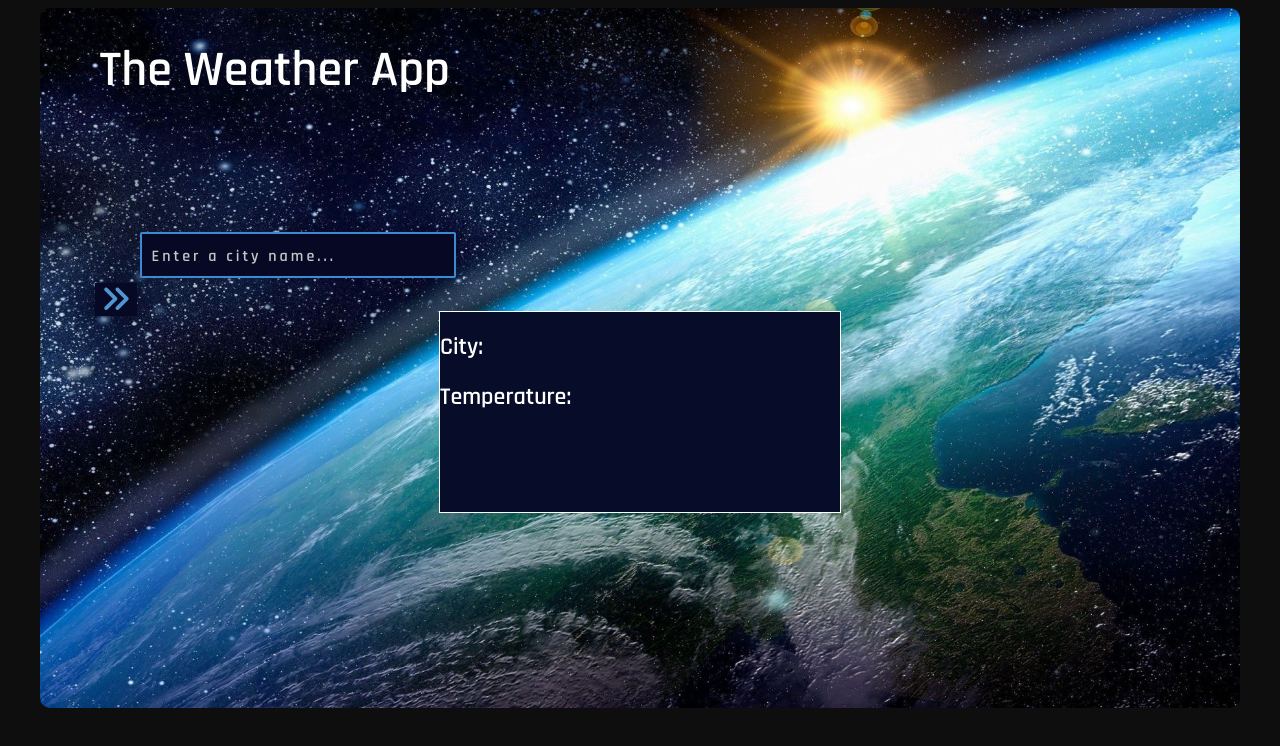
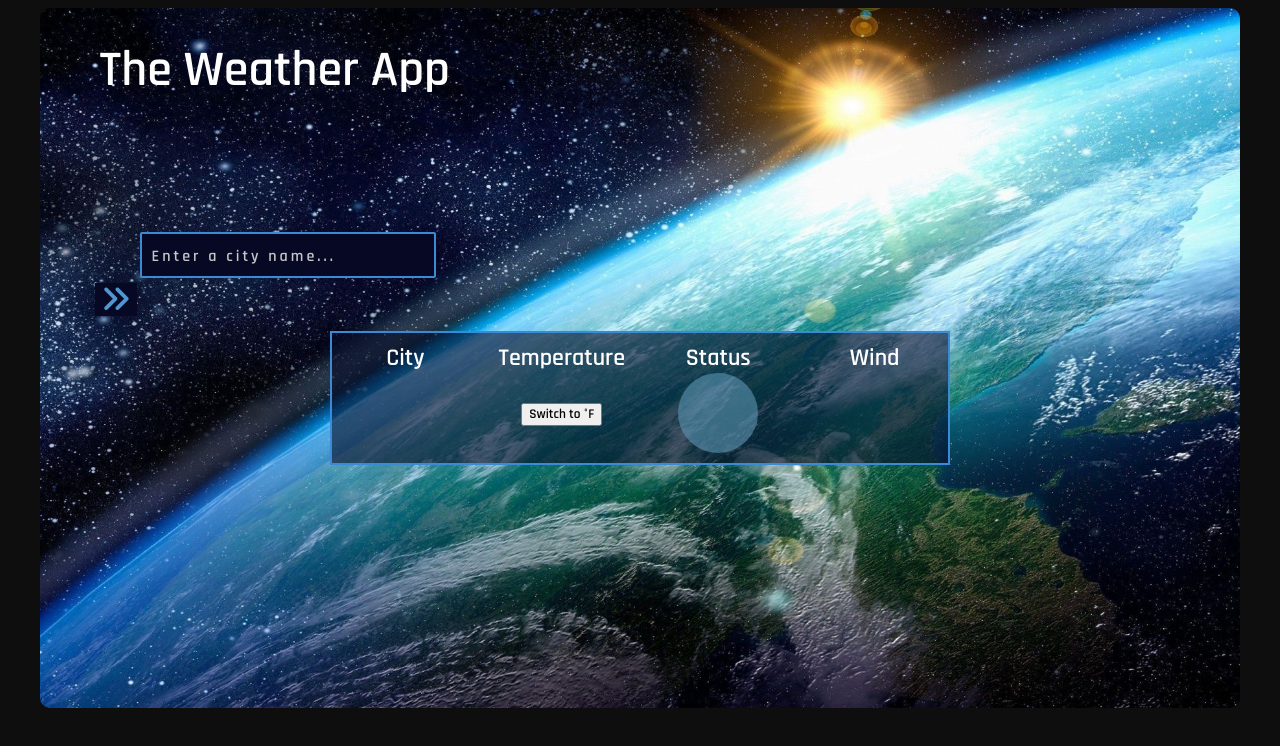
Before and after one commit to noomdalv/js_weatherApp, a website built with webpack: page dist/index.html in a window 1280 px wide. Built offline with Linux system fonts and the light colour scheme.

Commit message:
added functionality for weather status and styling for displaying info

```diff
--- a/src/css/style.css
+++ b/src/css/style.css
@@ -31,7 +31,7 @@ h5 {
 }
 
 #cityInput {
-	width: 300px;
+	width: 280px;
 	height: 40px;
 	padding-left: 10px;
 	color: white;
@@ -67,11 +67,45 @@ i {
 
 /* DISPLAY WEATHER INFO CONTAINER */
 
+
 #displayInfo {
+	height: max-content;
+	width: max-content;
 	margin: auto;
-	height: 200px;
-	width: 400px;
-	background-color: #070C29;
-	border: solid white 1px;
+	margin-top: 20px;
+	display: grid;
+	grid-template-columns: repeat(4, 1fr);
+	grid-template-rows: 1fr;
+	grid-gap: 10px;
+	justify-content: center;
+	background-color: rgba(7,12,41, .6);
+	border: solid #3B8AD6 2px;
 	color: white;
 }
+
+#displayInfo > div {
+	text-align: center;
+	padding: 10px 10px;
+}
+
+#divStatusImg {
+	display: grid;
+	justify-content: center;
+	margin: auto;
+	height: 80px;
+	width: 80px;
+	background: rgba(92,149,181, .6);
+	border-radius: 50%;
+}
+
+#statusImg {
+	margin-top: -10px;
+}
+
+#displayInfo h2, p {
+	margin: 0;
+}
+
+#displayInfo h3 {
+	margin-top: 30px;
+}
--- a/src/index.js
+++ b/src/index.js
@@ -1,30 +1,36 @@
-console.log("hi")
-
 const cityName = document.getElementById('cityInput');
 const searchBtn = document.getElementById('searchBtn');
 const cityInfo = document.getElementById('cityInfo');
 const tempInfo = document.getElementById('tempInfo');
+const switchTemp = document.getElementById('switchTempBtn');
+const statusInfo = document.getElementById('statusInfo');
+const statusImg = document.getElementById('statusImg');
+const windInfo = document.getElementById('windInfo');
+let temp;
 
 const getFahrenheit = (tempCelsius) => {
 	let tempFahrenheit = (tempCelsius / (5/9)) + 32;
-	console.log(tempFahrenheit.toFixed(2) + " °F");
+	return (tempFahrenheit.toFixed(2) + " °F");
 }
 
 const getCelsius = (tempFahrenheit) => {
 	let tempCelsius = (tempFahrenheit - 32) * (5/9);
-	console.log(tempCelsius.toFixed(2) + " °C");
+	return (tempCelsius.toFixed(2) + " °C");
 }
 
-getFahrenheit(5.15);
-getCelsius(41.27);
+// getFahrenheit(5.15);
+// getCelsius(41.27);
 
-const getWeather = async (city) => {
+const getWeather = async (city, temp) => {
 	const response = await fetch("http://api.openweathermap.org/data/2.5/forecast?id=524901&APPID=c414b36c42d82ca02be257a1553e41c6&units=metric&q=" + cityName.value);
 	const weatherData = await response.json();
 	console.log(weatherData);
 	cityInfo.innerHTML = weatherData.city.name;
-	tempCelsius = weatherData.list[0].main.temp;
-	tempInfo.innerHTML = tempCelsius + " °C";
+	windInfo.innerHTML = ((weatherData.list[0].wind.speed) + " m/s");
+	statusInfo.innerHTML = weatherData.list[0].weather[0].description;
+	statusImg.src = `http://openweathermap.org/img/wn/${weatherData.list[0].weather[0].icon}@2x.png`;
+	temp = weatherData.list[0].main.temp;
+	tempInfo.innerHTML = temp + " °C";
 }
 
 searchBtn.addEventListener("click", () => {
@@ -34,7 +40,6 @@ searchBtn.addEventListener("click", () => {
 cityName.addEventListener("keydown", () => {
 	if (event.key === "Enter") {
     event.preventDefault();
-		console.log("zzzzzz")
 		searchBtn.click();
 	}
 })
```
Also changed, not shown: dist/index.html, dist/main.js.
